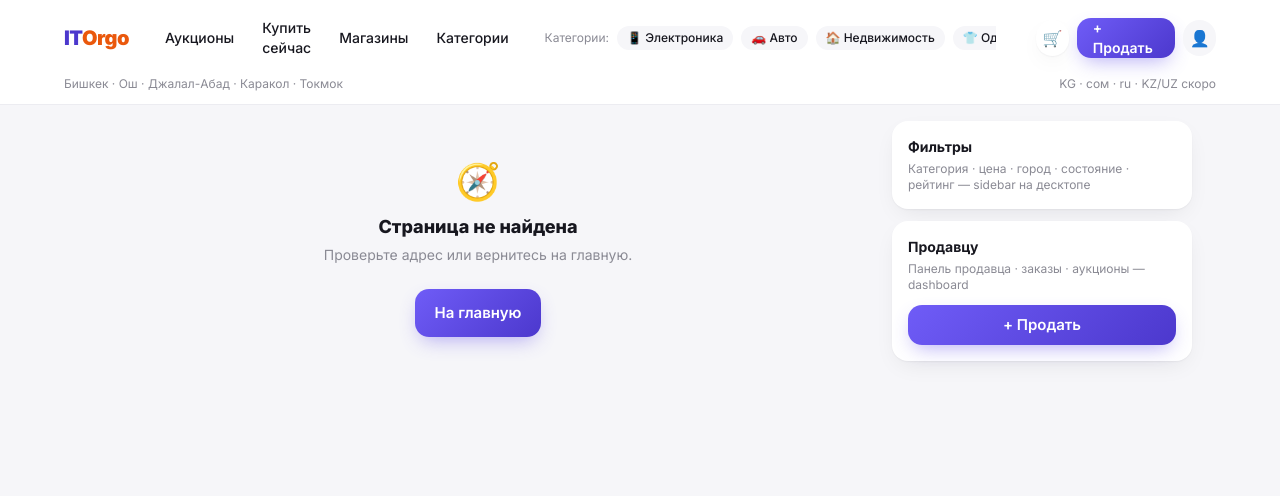
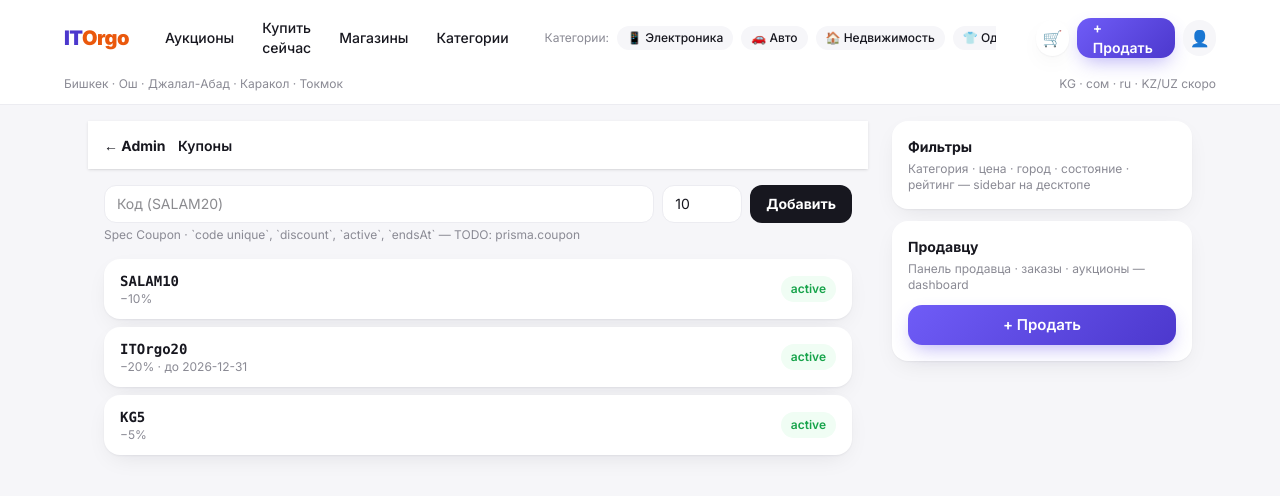
Before and after one commit to atabayhakan/itorgo, a Next.js app: page /admin/coupons in a window 1280 px wide. Before the commit this address had no page. Shown: the top 496 px of the page. Built offline with nearby package versions, Linux system fonts and the light colour scheme.

Commit message:
feat: dark mode (toggle + FOUC script) + admin coupons CRUD

```diff
--- /dev/null
+++ b/src/app/admin/coupons/page.tsx
@@ -0,0 +1,43 @@
+"use client";
+
+import { useState } from "react";
+import { COUPONS, type Coupon } from "@/lib/coupons/coupons";
+
+export default function AdminCouponsPage() {
+  const [list, setList] = useState<Coupon[]>(COUPONS);
+  const [code, setCode] = useState("");
+  const [pct, setPct] = useState("10");
+
+  function add() {
+    if (!code.trim()) return;
+    setList((l) => [{ code: code.trim().toUpperCase(), discountPct: Number(pct) || 10, active: true }, ...l]);
+    setCode(""); setPct("10");
+  }
+
+  return (
+    <main className="min-h-dvh bg-surface-dim">
+      <div className="sticky top-0 bg-surface px-4 py-3 shadow-sm">
+        <a href="/admin" className="text-sm font-bold">← Admin</a> <span className="ml-2 text-sm font-semibold">Купоны</span>
+      </div>
+      <div className="p-4">
+        <div className="flex gap-2">
+          <input value={code} onChange={(e) => setCode(e.target.value)} placeholder="Код (SALAM20)" className="flex-1 rounded-xl border border-line bg-surface px-3 py-2 text-sm" />
+          <input value={pct} onChange={(e) => setPct(e.target.value)} placeholder="%" className="w-20 rounded-xl border border-line bg-surface px-3 py-2 text-sm" />
+          <button onClick={add} className="rounded-xl bg-ink px-4 py-2 text-sm font-bold text-white">Добавить</button>
+        </div>
+        <p className="mt-1 text-xs text-ink-faint">Spec Coupon · `code unique`, `discount`, `active`, `endsAt` — TODO: prisma.coupon</p>
+        <ul className="mt-4 space-y-2">
+          {list.map((c) => (
+            <li key={c.code} className="flex items-center justify-between rounded-2xl bg-surface px-4 py-3 shadow-card">
+              <div>
+                <p className="font-mono text-sm font-bold">{c.code}</p>
+                <p className="text-xs text-ink-faint">−{c.discountPct}% {c.endsAt ? `· до ${c.endsAt}` : ""}</p>
+              </div>
+              <span className={`chip ${c.active ? "bg-success-bg text-success" : "bg-surface-sunken text-ink-faint"}`}>{c.active ? "active" : "inactive"}</span>
+            </li>
+          ))}
+        </ul>
+      </div>
+    </main>
+  );
+}
--- a/src/app/admin/page.tsx
+++ b/src/app/admin/page.tsx
@@ -88,6 +88,7 @@ export default function AdminPage() {
           ["/admin/fraud", "Fraud Center"],
           ["/admin/audit", "Audit Log"],
           ["/admin/cms", "CMS · тексты"],
+          ["/admin/coupons", "Купоны"],
           ["/kyc", "KYC очередь"],
         ].map(([href, label]) => (
           <a key={href} href={href} className="rounded-xl bg-surface px-4 py-3 text-center font-semibold shadow-card">
--- a/src/app/layout.tsx
+++ b/src/app/layout.tsx
@@ -8,6 +8,7 @@ import { PWAInstaller } from "@/components/pwa/PWAInstaller";
 import { CartProvider } from "@/lib/cart/CartContext";
 import { FavoritesProvider } from "@/lib/favorites/FavoritesContext";
 import { FollowsProvider } from "@/lib/follows/FollowsContext";
+import { themeInitScript } from "@/components/theme/ThemeToggle";
 
 const inter = Inter({
   subsets: ["latin", "cyrillic", "cyrillic-ext"],
@@ -41,7 +42,10 @@ export const viewport: Viewport = {
 
 export default function RootLayout({ children }: { children: React.ReactNode }) {
   return (
-    <html lang="ru" className={inter.variable}>
+    <html lang="ru" className={inter.variable} suppressHydrationWarning>
+      <head>
+        <script dangerouslySetInnerHTML={{ __html: themeInitScript }} />
+      </head>
       <body className="antialiased">
         <FavoritesProvider>
           <CartProvider>
--- a/src/app/profile/page.tsx
+++ b/src/app/profile/page.tsx
@@ -1,5 +1,6 @@
 import Link from "next/link";
 import { CountrySwitcher, LocaleSwitcher } from "@/components/i18n/LocaleCountrySwitcher";
+import { ThemeToggle } from "@/components/theme/ThemeToggle";
 
 export default function ProfilePage() {
   return (
@@ -62,6 +63,10 @@ export default function ProfilePage() {
           <span className="text-sm font-medium">Страна</span>
           <CountrySwitcher />
         </div>
+        <div className="mt-3 flex items-center justify-between">
+          <span className="text-sm font-medium">Тема</span>
+          <ThemeToggle />
+        </div>
       </section>
 
       <div className="mt-4 rounded-2xl bg-surface p-4 shadow-card">
--- /dev/null
+++ b/src/components/theme/ThemeToggle.tsx
@@ -0,0 +1,30 @@
+"use client";
+
+import { useEffect, useState } from "react";
+
+export function ThemeToggle() {
+  const [theme, setTheme] = useState<"light" | "dark">("light");
+
+  useEffect(() => {
+    const saved = localStorage.getItem("itorgo_theme") as "light" | "dark" | null;
+    const initial = saved ?? (window.matchMedia("(prefers-color-scheme: dark)").matches ? "dark" : "light");
+    setTheme(initial);
+    document.documentElement.setAttribute("data-theme", initial);
+  }, []);
+
+  function toggle() {
+    const next = theme === "light" ? "dark" : "light";
+    setTheme(next);
+    document.documentElement.setAttribute("data-theme", next);
+    localStorage.setItem("itorgo_theme", next);
+  }
+
+  return (
+    <button onClick={toggle} className="rounded-full border border-line bg-surface px-3 py-1.5 text-xs font-semibold">
+      {theme === "light" ? "🌙 Тёмная" : "☀️ Светлая"}
+    </button>
+  );
+}
+
+// Inline script to prevent FOUC — inject in layout head
+export const themeInitScript = `try{const s=localStorage.getItem("itorgo_theme");const t=s||(matchMedia("(prefers-color-scheme:dark)").matches?"dark":"light");document.documentElement.setAttribute("data-theme",t)}catch{}`;
```
